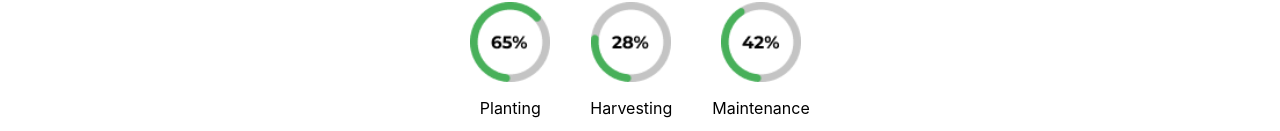
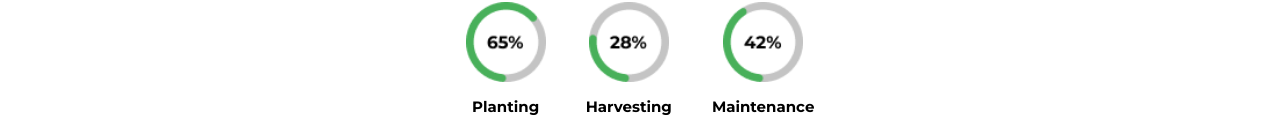
Before and after one commit to SasiDharan731/A2Z_Techvalley_NMIT-HACKS_2022, a Next.js app in the folder app/: page /robotcontrol in a window 1280 px wide. Shown: the part 1330-1461 px from the top of the page. Built offline with nearby package versions, Linux system fonts and the light colour scheme.

Commit message:
Robot control page - changes and suitable crop page started

```diff
--- a/app/styles/robotcontrol.module.css
+++ b/app/styles/robotcontrol.module.css
@@ -141,3 +141,12 @@
   justify-content: center;
   flex-direction: column;
 }
+
+.detailstext {
+  font-family: Montserrat;
+  font-style: normal;
+  font-weight: bold;
+  font-size: 15px;
+
+  color: #000000;
+}
```
Also changed, not shown: app/pages/suitablecrop.js (added), app/styles/suitablecrop.module.css (added).
